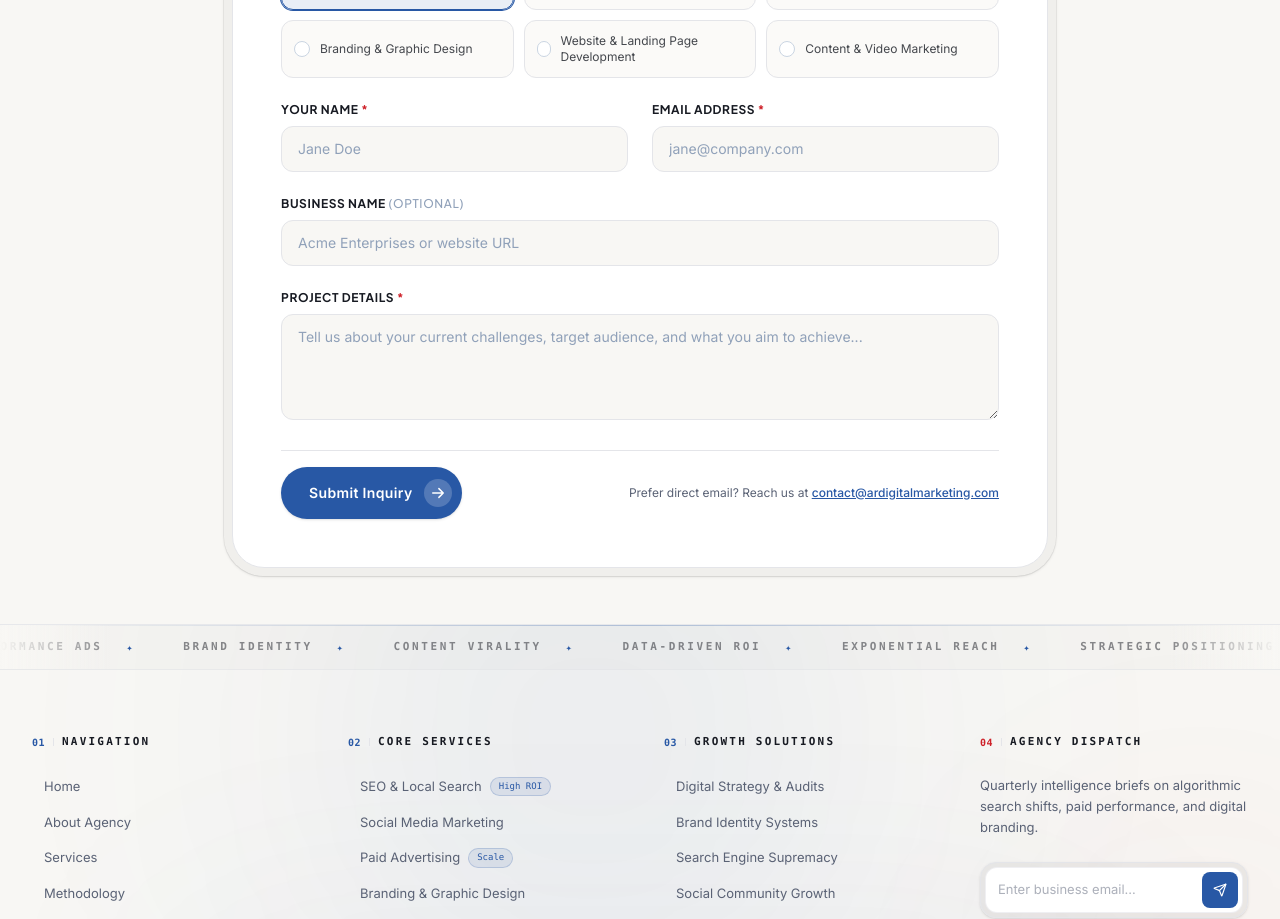
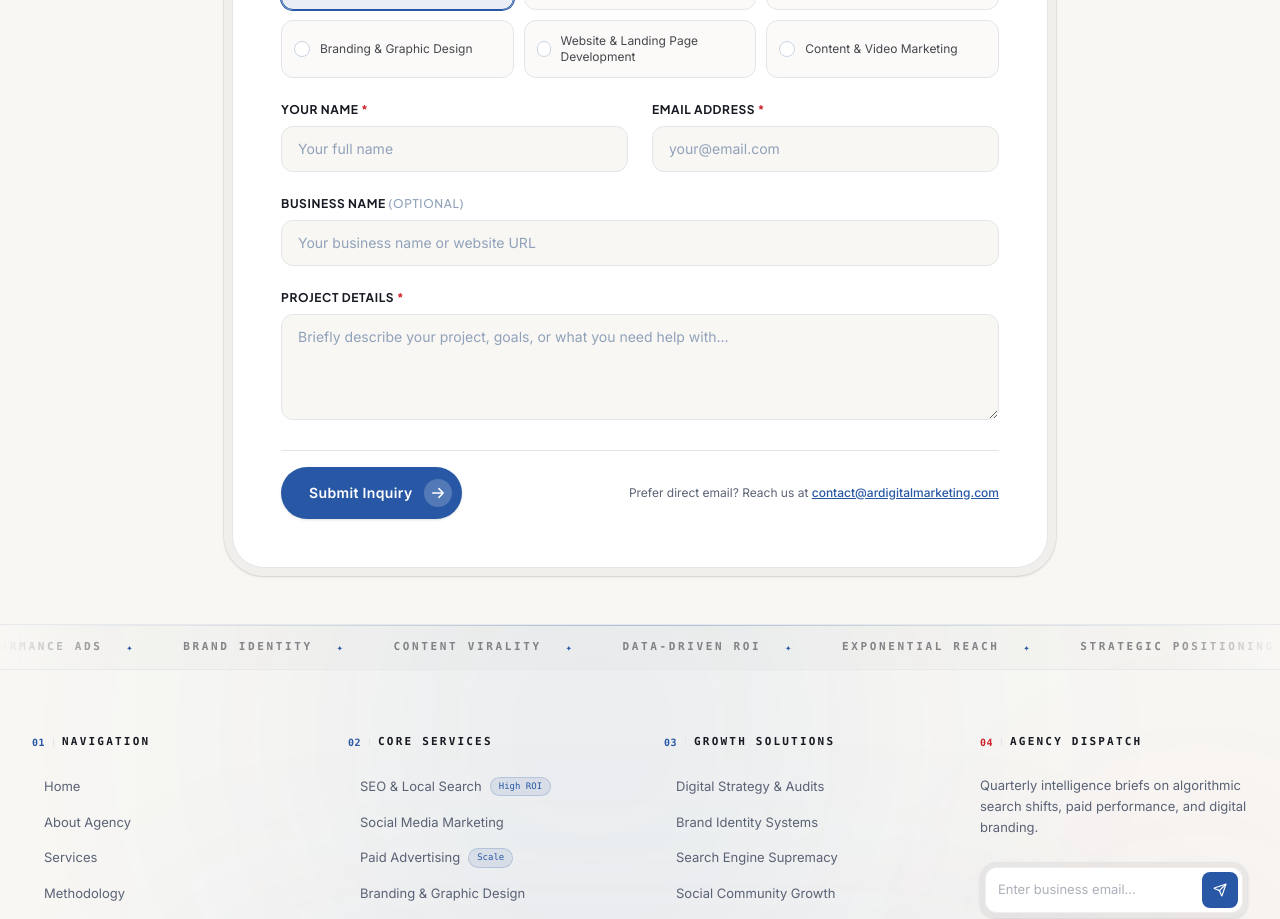
Before and after one commit to tndevelopers2024/ar-digital-markiting-agy, a Next.js app: page / in a window 1280 px wide. Shown: the part 8140-9059 px from the top of the page. Built offline with nearby package versions, Linux system fonts and the light colour scheme; a web font is replaced by a local one.

Commit message:
fix(form): replace generic dummy placeholder names with neutral professional text

```diff
--- a/src/components/InquirySection.tsx
+++ b/src/components/InquirySection.tsx
@@ -250,7 +250,7 @@ export function InquirySection({ initialServiceId }: InquirySectionProps) {
                       setFormData({ ...formData, name: e.target.value });
                       if (errors.name) setErrors({ ...errors, name: undefined });
                     }}
-                    placeholder="Jane Doe"
+                    placeholder="Your full name"
                     className={`w-full rounded-xl border bg-warm-white px-4 py-3 text-sm text-ink placeholder:text-slate-400 focus:bg-white focus:outline-none focus:ring-2 focus:ring-brand-blue transition-all ${
                       errors.name ? "border-brand-red ring-1 ring-brand-red" : "border-border-subtle"
                     }`}
@@ -279,7 +279,7 @@ export function InquirySection({ initialServiceId }: InquirySectionProps) {
                       setFormData({ ...formData, email: e.target.value });
                       if (errors.email) setErrors({ ...errors, email: undefined });
                     }}
-                    placeholder="jane@company.com"
+                    placeholder="your@email.com"
                     className={`w-full rounded-xl border bg-warm-white px-4 py-3 text-sm text-ink placeholder:text-slate-400 focus:bg-white focus:outline-none focus:ring-2 focus:ring-brand-blue transition-all ${
                       errors.email ? "border-brand-red ring-1 ring-brand-red" : "border-border-subtle"
                     }`}
@@ -305,7 +305,7 @@ export function InquirySection({ initialServiceId }: InquirySectionProps) {
                   type="text"
                   value={formData.businessName}
                   onChange={(e) => setFormData({ ...formData, businessName: e.target.value })}
-                  placeholder="Acme Enterprises or website URL"
+                  placeholder="Your business name or website URL"
                   className="w-full rounded-xl border border-border-subtle bg-warm-white px-4 py-3 text-sm text-ink placeholder:text-slate-400 focus:bg-white focus:outline-none focus:ring-2 focus:ring-brand-blue transition-all"
                 />
               </div>
@@ -328,7 +328,7 @@ export function InquirySection({ initialServiceId }: InquirySectionProps) {
                     setFormData({ ...formData, message: e.target.value });
                     if (errors.message) setErrors({ ...errors, message: undefined });
                   }}
-                  placeholder="Tell us about your current challenges, target audience, and what you aim to achieve..."
+                  placeholder="Briefly describe your project, goals, or what you need help with..."
                   className={`w-full rounded-xl border bg-warm-white px-4 py-3 text-sm text-ink placeholder:text-slate-400 focus:bg-white focus:outline-none focus:ring-2 focus:ring-brand-blue transition-all resize-y ${
                     errors.message ? "border-brand-red ring-1 ring-brand-red" : "border-border-subtle"
                   }`}
```
